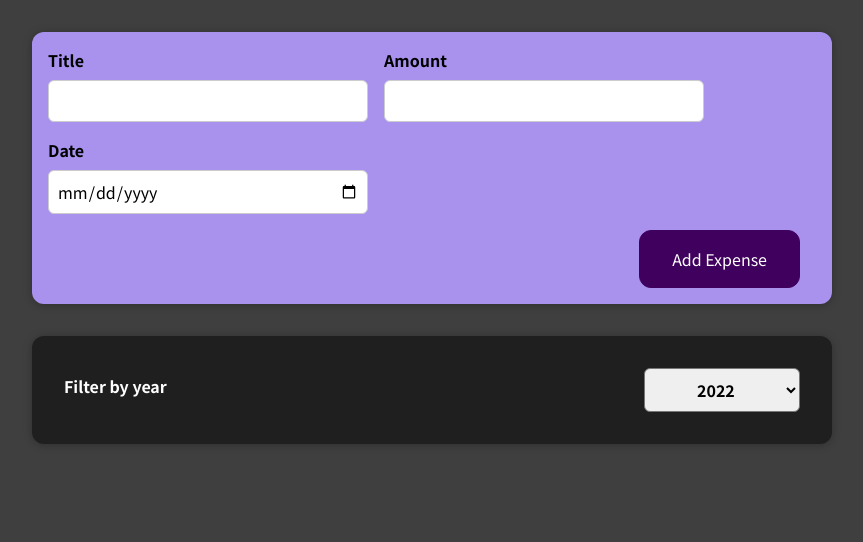
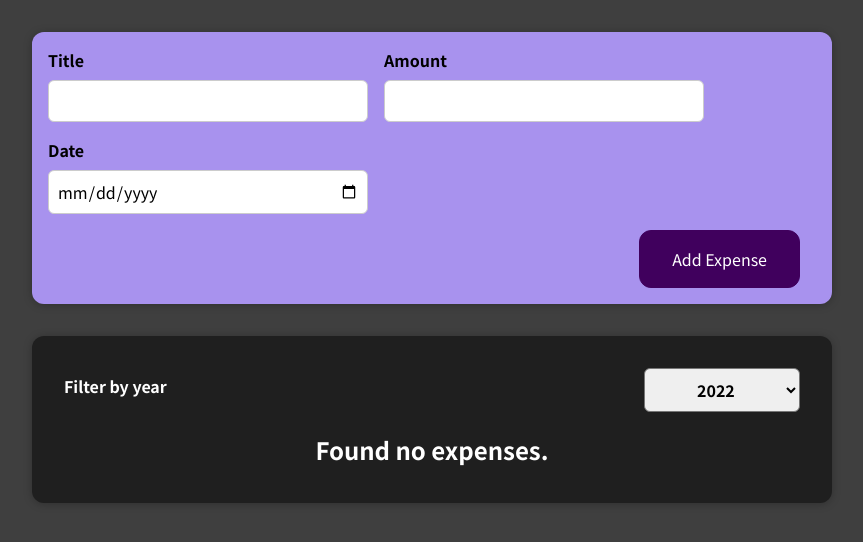
Before and after one commit to Khaldoun-Amatoury/Expense-Tracker-Website, a React (Create React App) app: page / in a window 1280 px wide. Shown: the top 542 px of the page, without its empty margins (208-1071 px from the left). Built offline with nearby package versions, Linux system fonts and the light colour scheme.

Commit message:
output conditional content and adding expenseslist

```diff
--- a/src/components/Expenses/ExpenseItem.js
+++ b/src/components/Expenses/ExpenseItem.js
@@ -42,6 +42,7 @@ const ExpenseItem = (props) => {
   // };
 
   return (
+    <li>
       <Card className="expense-item">
         {/* we'll be returning the date div in expense date component */}
         {/* <div>
@@ -60,6 +61,7 @@ const ExpenseItem = (props) => {
         {/* <button onClick={clickHandler}>Change Title</button> */}
 
       </Card>
+    </li>
   );
 };
 
--- a/src/components/Expenses/Expenses.js
+++ b/src/components/Expenses/Expenses.js
@@ -1,8 +1,8 @@
 import React, { useState } from "react";
-import ExpenseItem from "./ExpenseItem";
 import Card from "../UI/Card";
 import "./Expenses.css";
 import ExpensesFilter from "./ExpensesFilter";
+import ExpensesList from "./ExpensesList";
 
 const Expenses = (props) => {
   const [filteredYear, setFilteredYear] = useState("2022");
@@ -23,9 +23,10 @@ const Expenses = (props) => {
     setFilteredYear(selectedYear);
   };
 
-  const filteredExpenses = props.items.filter(expense => {
+  const filteredExpenses = props.items.filter((expense) => {
     return expense.date.getFullYear().toString() === filteredYear;
   });
+
 
   return (
     <div>
@@ -35,15 +36,39 @@ const Expenses = (props) => {
           selected={filteredYear}
           onChangeFilter={filterChangeHandler}
         />
-        {filteredExpenses.map((expense) => (
+        <ExpensesList items={filteredExpenses}/>
+        {/* Outputing conditional content ways: */}
+        {/* why is this below the best way to output conditional content? */}
+        {/* because now we get a lean JSX snippet which we return and we've got our logic in the component function itself */}
+        {/* {expensesContent} */}
+        {/* In the first one, if you use the and operator JS will return after the and operator as a result of this check if the first condition is met  */}
+        {/* so the second one was like this : filteredExpenses.length === 0 ? (
+          <p>No expenses found.</p>
+        ) : ( but we changed it to and operator where when the first condition is met then return after the and operator */}
+        {/* {filteredExpenses.length === 0 && <p>No expenses found.</p>}
+        {filteredExpenses.length > 0 &&
+          filteredExpenses.map((expense) => (
             <ExpenseItem
               key={expense.id}
               title={expense.title}
               amount={expense.amount}
               date={expense.date}
             />
-        ))}
-        {/* <p>Data for years {filterInfoText} is hidden</p> */}
+          ))} */}
+        {/* it was like this without the abusing operator && */}
+        {/* {filteredExpenses.length === 0 ? (
+          <p>No expenses found.</p>
+        ) : (
+          filteredExpenses.map((expense) => (
+            <ExpenseItem
+              key={expense.id}
+              title={expense.title}
+              amount={expense.amount}
+              date={expense.date}
+            />
+          ))
+        )}
+        <p>Data for years {filterInfoText} is hidden</p> */}
         {/* when using map we don't need this anymore as we're outputing the array of elements dinamically */}
         {/* <ExpenseItem
           title={props.items[0].title}
--- /dev/null
+++ b/src/components/Expenses/ExpensesList.css
@@ -0,0 +1,9 @@
+.expenses-list {
+  list-style: none;
+  padding: 0;
+}
+
+.expenses-list__fallback {
+  color: white;
+  text-align: center;
+}
--- /dev/null
+++ b/src/components/Expenses/ExpensesList.js
@@ -0,0 +1,103 @@
+import React from 'react';
+import ExpenseItem from './ExpenseItem'
+import './ExpensesList.css';
+const ExpensesList = props => {
+  // alternative way for : ? and &&
+  //you can use jsx code to create a value which is stored in a variable.
+  // let expensesContent = <p>No expenses found.</p>;
+
+  // if (props.items.length > 0) {
+  //   expensesContent = props.items.map((expense) => (
+  //     <ExpenseItem
+  //       key={expense.id}
+  //       title={expense.title}
+  //       amount={expense.amount}
+  //       date={expense.date}
+  //     />
+  //   ));
+  // }
+
+  //another way of handling conditional content:
+
+
+  if(props.items.length === 0){
+    return <h2 className="expenses-list__fallback">Found no expenses.</h2>
+  }
+
+  return (
+    <ul className="expenses-list">
+      {props.items.map((expense) => (
+        <ExpenseItem
+          key={expense.id}
+          title={expense.title}
+          amount={expense.amount}
+          date={expense.date}
+        />
+      ))}
+    </ul>
+  );
+};
+
+export default ExpensesList;
+
+/*
+
+Note:
+I will simply return a totally different JSX snippet
+
+because that's yet another way
+
+of handling conditional content.
+
+If what your component returns changes entirely
+
+based on different conditions, you can use this approach.
+
+It would have not been appropriate here
+
+in expenses JS before,
+
+because only a part of the JSX snippet,
+
+which we returned changed.
+
+So there, the approach I showed
+
+in the last lecture was better,
+
+but if your entire JSX content changes,
+
+when data is missing,
+
+you can always add a if check where you return
+
+a different JSX block if some condition is met.
+
+And here, I simply want to return an h2 tag
+
+with a class name of expenses-list__ fallback
+
+with a text of found no expenses.
+
+So that's what this component, expenses list, will render
+
+if we got no expenses.
+
+Hence, we can also get rid of that variable here.
+
+And then with that,
+
+we see there's found no expenses text
+
+or the filtered list if we switch.
+
+But now, with help of this extra component,
+
+which uses a different logic for rendering
+
+or for returning different JSX code,
+
+and we now also got a little bit
+
+of a leaner Expenses.js file again.
+*/
```
Lines whose indentation alone changed are shown as unchanged.
